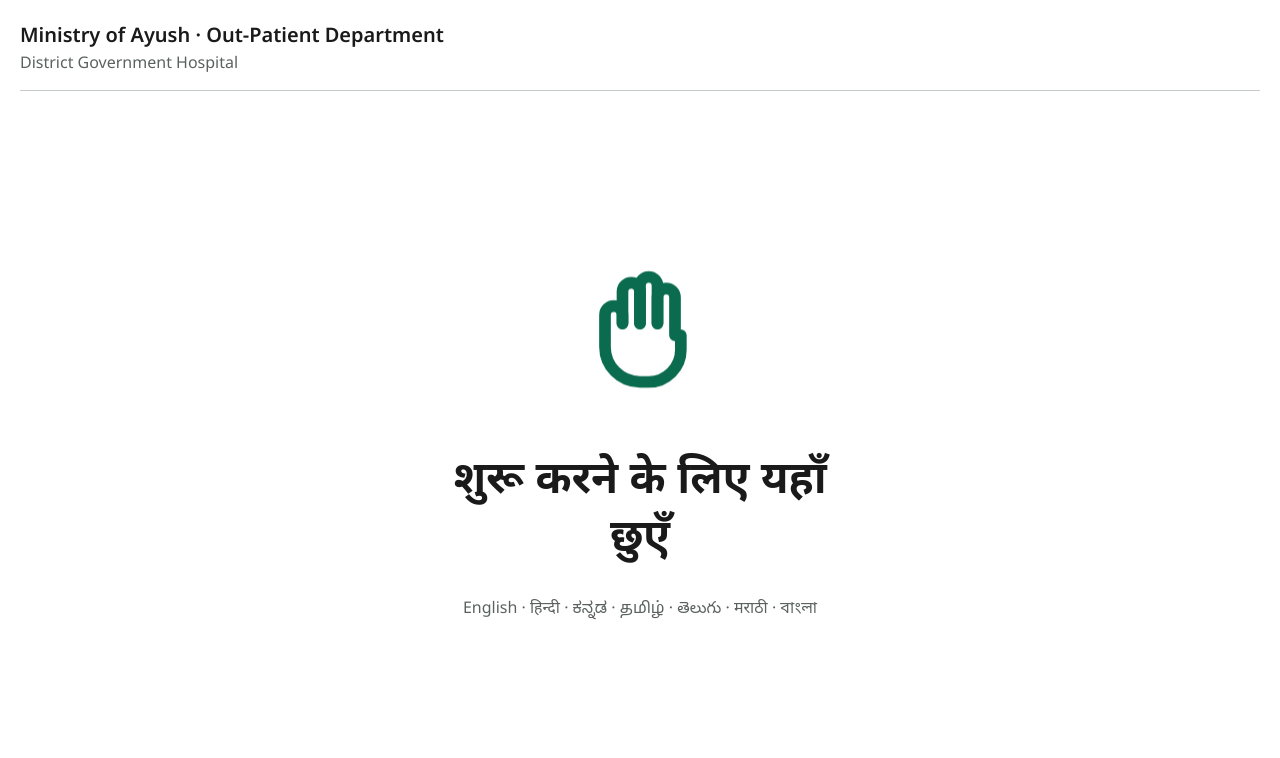
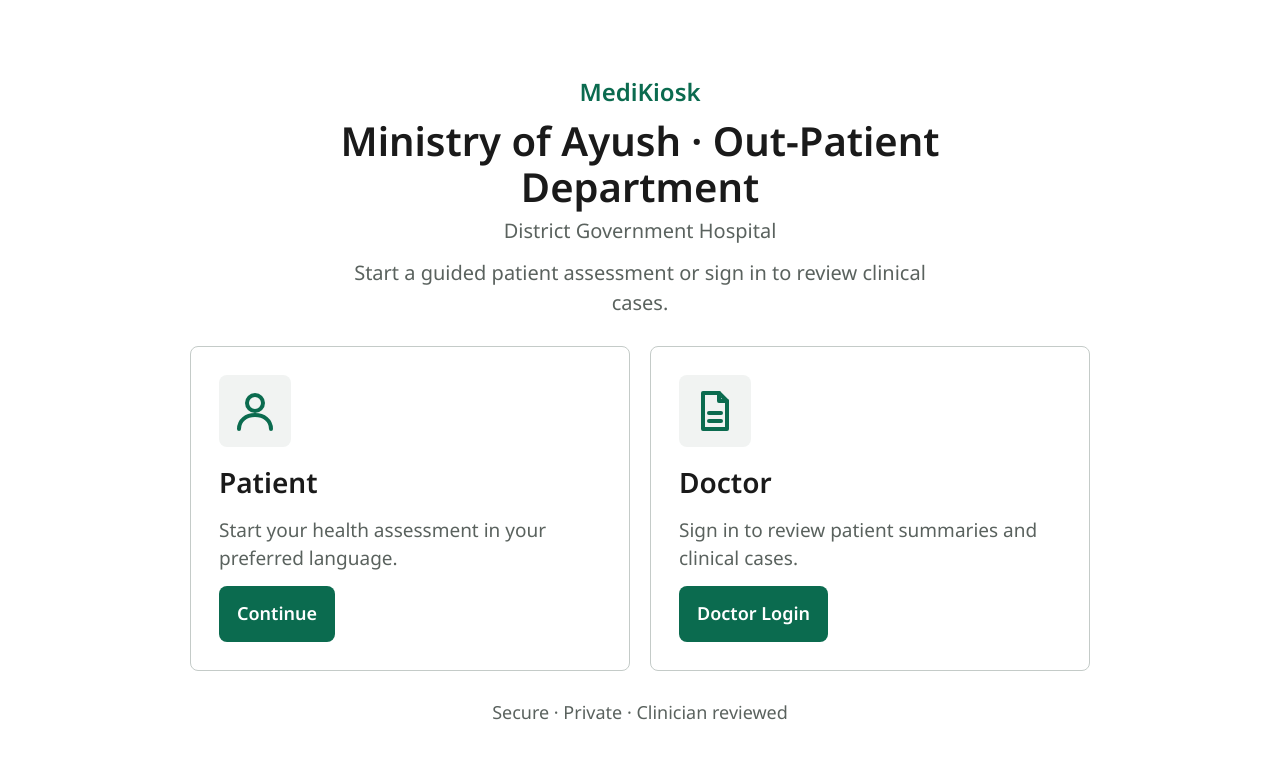
Before and after one commit to GaMeBoY-21/MediKiosk, a React (Vite) app in the folder frontend/: page / in a window 1280 px wide. Shown: the top 758 px of the page. Built offline with nearby package versions, Linux system fonts and the light colour scheme; no server answers.

Commit message:
add role selection landing page

```diff
--- a/frontend/src/App.jsx
+++ b/frontend/src/App.jsx
@@ -10,10 +10,18 @@
 import ReplayBadge from './components/ReplayBadge.jsx';
 import ReplaySwitch from './components/ReplaySwitch.jsx';
 import ErrorScreen from './screens/ErrorScreen.jsx';
+import { Document, Person } from './components/Icons.jsx';
 import { SessionProvider } from './state/SessionContext.jsx';
+import { DEFAULT_LANG, t } from './i18n/strings.js';
 import { SpeechProvider } from './speech/SpeechProvider.jsx';
 import './components/components.css';
 import './screens/screens.css';
+
+// The kiosk's own name, as it appears in index.html and the web manifest.
+const PRODUCT = 'MediKiosk';
+// Matches Idle.jsx and Starting.jsx. This kiosk belongs to the hospital it
+// stands in, and the landing page is the first place that is said.
+const HOSPITAL = 'District Government Hospital';
 
 function usePathname() {
   const [path, setPath] = useState(window.location.pathname);
@@ -22,25 +30,82 @@
     window.addEventListener('popstate', onPop);
     return () => window.removeEventListener('popstate', onPop);
   }, []);
-  return path;
+  const navigate = (next) => {
+    window.history.pushState({}, '', next);
+    setPath(window.location.pathname);
+  };
+  return [path, navigate];
+}
+
+function RoleSelection({ onChoosePatient, onChooseDoctor }) {
+  return (
+    <main className="role-select">
+      <section className="role-select__intro" aria-labelledby="role-title">
+        <p className="role-select__eyebrow">{PRODUCT}</p>
+        {/* The attribution the idle screen carries, read from the same i18n
+            entry rather than repeated as a literal. */}
+        <h1 id="role-title">{t(DEFAULT_LANG, 'idle.subtitle').label}</h1>
+        <p className="role-select__hospital">{HOSPITAL}</p>
+        <p className="role-select__copy">
+          Start a guided patient assessment or sign in to review clinical cases.
+        </p>
+      </section>
+
+      <div className="role-select__choices">
+        <button type="button" className="role-card" onClick={onChoosePatient}>
+          <span className="role-card__icon">
+            <Person size={48} />
+          </span>
+          <span className="role-card__title">Patient</span>
+          <span className="role-card__text">
+            Start your health assessment in your preferred language.
+          </span>
+          <span className="role-card__action">Continue</span>
+        </button>
+
+        <button type="button" className="role-card" onClick={onChooseDoctor}>
+          <span className="role-card__icon">
+            <Document size={48} />
+          </span>
+          <span className="role-card__title">Doctor</span>
+          <span className="role-card__text">
+            Sign in to review patient summaries and clinical cases.
+          </span>
+          <span className="role-card__action">Doctor Login</span>
+        </button>
+      </div>
+
+      <p className="role-select__trust">Secure · Private · Clinician reviewed</p>
+    </main>
+  );
 }
 
 export default function App() {
-  const path = usePathname();
+  const [path, navigate] = usePathname();
 
   // The badge wraps BOTH destinations: the physician console is replayed too,
   // and a recorded queue must not be mistaken for live patients either.
   // EVERY /physician route is behind the gate, including /physician/login
   // itself — ProtectedRoute renders the login form when there is no session,
   // so there is no path into the console that skips it.
-  if (path.startsWith('/physician')) {
+  if (path.startsWith('/physician') || path.startsWith('/doctor')) {
+    const isDoctorPath = path.startsWith('/doctor');
     return (
       <>
         <ReplayBadge />
-        <ProtectedRoute>
+        <ProtectedRoute onAuthenticated={isDoctorPath ? () => navigate('/doctor/dashboard') : undefined}>
           {({ auth, signOut }) => <Physician auth={auth} onSignOut={signOut} />}
         </ProtectedRoute>
       </>
+    );
+  }
+
+  if (path !== '/patient') {
+    return (
+      <RoleSelection
+        onChoosePatient={() => navigate('/patient')}
+        onChooseDoctor={() => navigate('/doctor')}
+      />
     );
   }
 
--- a/frontend/src/screens/screens.css
+++ b/frontend/src/screens/screens.css
@@ -73,6 +73,118 @@
 .idle__cycle {
   font-size: var(--fs-caption);
   color: var(--ink-soft);
+}
+
+/* --------------------------------------------------------- Role selection */
+
+/* The first screen: patient or clinician. The kiosk flow proper starts
+   behind the Patient card, at Idle, unchanged. */
+.role-select {
+  min-height: 100%;
+  display: flex;
+  flex-direction: column;
+  justify-content: center;
+  gap: 28px;
+  padding: clamp(24px, 5vw, 48px);
+  background: var(--bg);
+  color: var(--ink);
+}
+
+.role-select h1 {
+  font-size: 40px;
+  line-height: 1.15;
+  font-weight: 700;
+}
+
+.role-select__intro {
+  width: min(100%, 760px);
+  margin: 0 auto;
+  text-align: center;
+}
+
+.role-select__eyebrow {
+  margin-bottom: 8px;
+  color: var(--primary);
+  font-size: 24px;
+  font-weight: 700;
+}
+
+.role-select__hospital {
+  margin-top: 6px;
+  color: var(--ink-soft);
+  font-size: 20px;
+}
+
+.role-select__copy {
+  margin: 12px auto 0;
+  max-width: 620px;
+  color: var(--ink-soft);
+  font-size: 20px;
+}
+
+.role-select__choices {
+  width: min(100%, 900px);
+  margin: 0 auto;
+  display: grid;
+  grid-template-columns: repeat(2, minmax(0, 1fr));
+  gap: 20px;
+}
+
+.role-select__trust {
+  text-align: center;
+  color: var(--ink-soft);
+  font-size: 18px;
+}
+
+.role-card {
+  min-height: 300px;
+  padding: 28px;
+  border: 1px solid var(--border);
+  border-radius: var(--radius);
+  background: var(--bg);
+  color: var(--ink);
+  text-align: left;
+  display: flex;
+  flex-direction: column;
+  gap: 14px;
+}
+
+.role-card:hover {
+  border-color: var(--primary);
+  background: var(--surface);
+}
+
+.role-card__icon {
+  width: 72px;
+  height: 72px;
+  border-radius: var(--radius);
+  display: grid;
+  place-items: center;
+  background: var(--surface);
+  color: var(--primary);
+}
+
+.role-card__title {
+  font-size: 28px;
+  font-weight: 700;
+}
+
+.role-card__text {
+  color: var(--ink-soft);
+  font-size: 19px;
+  line-height: 1.45;
+}
+
+.role-card__action {
+  margin-top: auto;
+  min-height: 56px;
+  padding: 14px 18px;
+  border-radius: var(--radius);
+  background: var(--primary);
+  color: #fff;
+  font-size: 18px;
+  font-weight: 700;
+  text-align: center;
 }
 
 .starting {
```
Also changed, not shown: 2 other files (tests, documents, lock files or other folders).
